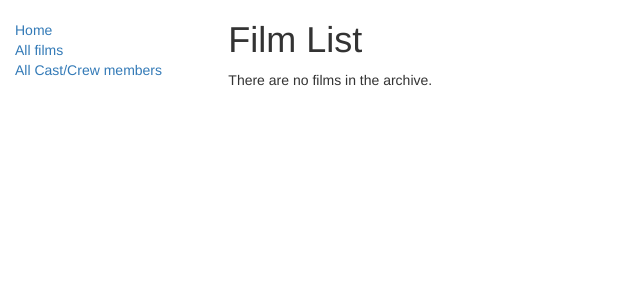
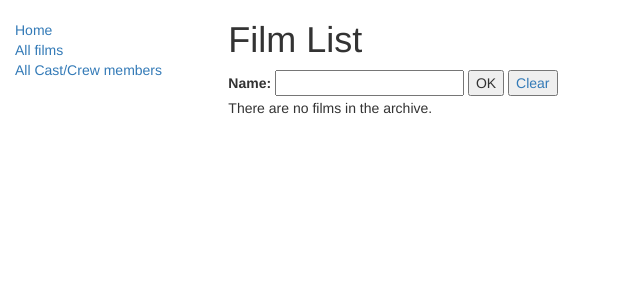
Before and after one commit to maximspbu/django-film-archive, a Django app: page /films/home/ in a window 1280 px wide. Shown: the top 300 px of the page, without its empty margins (0-640 px from the left). Run offline with Django 5.2, Linux system fonts and the light colour scheme; data that the repository does not hold is empty; some libraries are stand-ins or nearby versions.

Commit message:
add search form

```diff
--- /dev/null
+++ b/films/forms.py
@@ -0,0 +1,5 @@
+from django import forms
+
+
+class SearchFilmForm(forms.Form):
+    name = forms.CharField(max_length=30)
--- a/films/templates/films/film_list.html
+++ b/films/templates/films/film_list.html
@@ -2,6 +2,12 @@
 
 {% block content %}
     <h1>Film List</h1>
+
+    <form action="" method="get">
+      {{ form.as_table }}
+      <input type="submit" value="OK" />
+      <a href="{% url 'films_home' %}"><button type="button">Clear</button></a>
+    </form>
 
     {% if film_list %}
     <ul>
--- a/films/views.py
+++ b/films/views.py
@@ -1,9 +1,11 @@
 from typing import Any
 from django.db.models.base import Model as Model
 from django.db.models.query import QuerySet
+from django.http import HttpRequest, HttpResponse
 from django.shortcuts import get_object_or_404
 from django.views.generic import DetailView, ListView
 from .models import Film, CastCrew, FilmCastCrew
+from .forms import SearchFilmForm
 
 
 class HomePage(ListView):
@@ -13,11 +15,20 @@ class HomePage(ListView):
     paginate_by = 20
 
     def get_queryset(self) -> QuerySet[Any]:
-        #film_ids = self.model.objects.values_list('film', flat=True).distinct()
-        #print([i for i in film_ids])
-        #print(set([getattr(i, 'film') for i in FilmCastCrew.objects.filter(film__id__in=film_ids)]))
-        return Film.objects.all()
-        #return self.model.objects.filter(film__in=self.model.objects.select_related('film').values('name')).distinct()
+        queryset = Film.objects.all()
+        form = SearchFilmForm(self.request.GET)
+        if self.request.GET and form.is_valid():
+            if form.cleaned_data.get('name'):
+                if form.cleaned_data['name'].strip() == '':
+                    return queryset
+                queryset = queryset.filter(name__icontains=form.cleaned_data['name'])
+
+        return queryset
+
+    def get_context_data(self, **kwargs: Any) -> dict[str, Any]:
+        context = super().get_context_data(**kwargs)
+        context['form'] = SearchFilmForm(self.request.GET or None)
+        return context
 
 
 class FilmDetail(DetailView):
@@ -29,9 +40,7 @@ class FilmDetail(DetailView):
 
     def get_context_data(self, **kwargs):
         context = super().get_context_data(**kwargs)
-        # Получаем список участников через FilmCastCrew, фильтруя по текущему фильму
         context['cast_crew'] = FilmCastCrew.objects.filter(film=self.object)
-        #print([i.profession for i in context['cast_crew']])
         context['director'] = [i.cast_crew for i in context['cast_crew'] if i.profession.name=='Director'][0]
         context['actors'] = [i.cast_crew for i in context['cast_crew'] if i.profession.name=='Actor']
         return context
@@ -44,7 +53,6 @@ class CastCrewDetail(DetailView):
 
     def get_context_data(self, **kwargs):
         context = super().get_context_data(**kwargs)
-        # Получаем список участников через FilmCastCrew, фильтруя по текущему фильму
         context['films'] = [i.film for i in FilmCastCrew.objects.filter(cast_crew=self.object)]
         return context
 
@@ -52,7 +60,7 @@ class CastCrewDetail(DetailView):
 class CastCrewList(ListView):
     model = CastCrew
     template = 'films/castcrew_list.html'
-    context_object_name = 'cast_crew_list'
+    context_object_name = 'castcrew_list'
     paginate_by = 20
 
     def get_queryset(self) -> QuerySet[Any]:
```
Also changed, not shown: film_archive/settings.py (+54 -0 lines).
